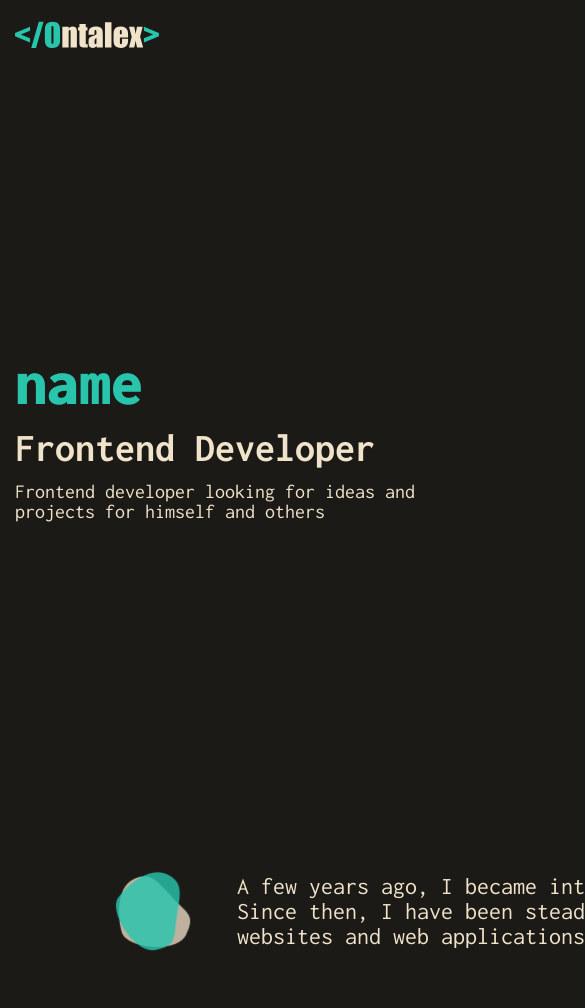
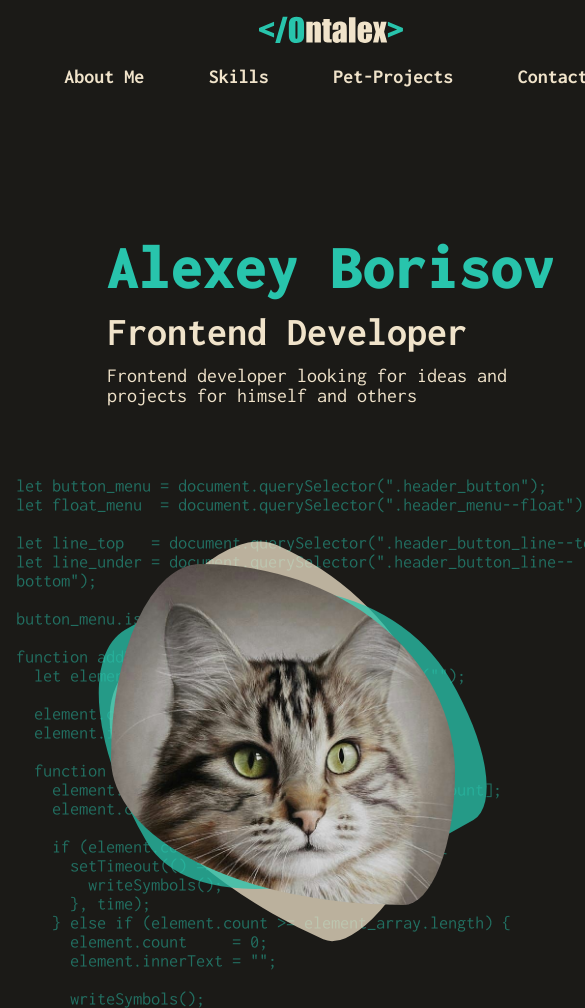
Before and after one commit to Flodvorsfmsi/project, a plain HTML site: page index.html in a window 390 px wide. Shown: the top 1008 px of the page, 585 px wide, since content can reach past the window. Drawn offline with Linux system fonts and the light colour scheme; files whose address does not match are found by name.

Commit message:
feat: adaptetion preview secton

```diff
--- a/index.html
+++ b/index.html
@@ -31,7 +31,7 @@
             <div class="preview__center">
                 <div class="preview__author">
                     <div class="preview__wrapper-title">
-                        <h1 class="maine-title">name</h1>
+                        <h1 class="maine-title">Alexey Borisov</h1>
                     </div>
                     <div class="preview__wrapper-subtitle">
                         <h2 class="main-subtitle">Frontend Developer</h2>
@@ -51,7 +51,7 @@
             </div>
         </div>
     </section>
-    <section class="about-me">
+    <!-- <section class="about-me">
         <div class="container">
             <div class="about-me__center">
             <div class="about-me__icon">
@@ -62,8 +62,8 @@
             </div>
             </div>
         </div>
-    </section>
-    <section class="my-skills">
+    </section>  -->
+    <!-- <section class="my-skills">
         <div class="container">
             <div class="my-skills__center">
                 <div class="wrapper-section-title">
@@ -113,8 +113,8 @@
                 </div>
             </div>
         </div>
-    </section>
-    <section class="my-works">
+    </section> -->
+    <!-- <section class="my-works">
         <div class="container">
             <div class="my-works__center">
                 <div class="wrapper-section-title">
@@ -167,8 +167,8 @@
                 </div>
             </div>
         </div>
-    </section>
-    <footer class="footer">
+    </section>  -->
+    <!-- <footer class="footer">
         <div class="container">
             <div class="footer__center">
                 <div class="footer__copyright">
@@ -209,6 +209,6 @@
                 </div>
             </div>
         </div>
-    </footer>
+    </footer>  -->
 </body>
 </html>
--- a/sass/base/_base.scss
+++ b/sass/base/_base.scss
@@ -38,6 +38,14 @@
     margin-right: auto;
     padding-left: 15px;
     padding-right: 15px;
+
+    @media (max-width:1244px) {
+        width: 662px;
+        padding-left: 15px;
+        padding-right: 15px;
+
+    }
+
     &--fluid {
     max-width: unset;
     }
--- a/sass/sections/_header.scss
+++ b/sass/sections/_header.scss
@@ -1,11 +1,22 @@
 .header{
     padding-top: 20.5px;
     padding-bottom: 20.5px;
+
+    @media (max-width:1244px) {
+        padding-top: 16px;
+        padding-bottom: 16px;
+    }
 }
 .header__center{
     display: flex;
     align-items: center;
-    column-gap: 530px;
+    column-gap: 522px;
+    margin: 0 auto;
+
+    @media (max-width: 1244px){
+        flex-direction: column;
+        row-gap: 20px;
+        }
 }
 .header__menu-link{
     font-family: 'Inconsolata';
--- a/sass/sections/_preview.scss
+++ b/sass/sections/_preview.scss
@@ -1,6 +1,10 @@
 .preview {
     padding-top: 80px;
     padding-bottom: 72.5px;
+    @media (max-width:1244px) {
+        padding-top: 128px;
+        padding-bottom: 128px;
+    }
 }
 .preview__center {
     display: flex;
@@ -8,6 +12,10 @@
     align-items: center;
 
     &>*{flex-shrink: 0;}
+    @media (max-width: 1244px){
+        flex-direction: column;
+        row-gap: 72px;
+        }
 }
 .preview__author {
     width: 448px;
```
Also changed, not shown: main.css, main.min.css (deleted), 1 other file.
